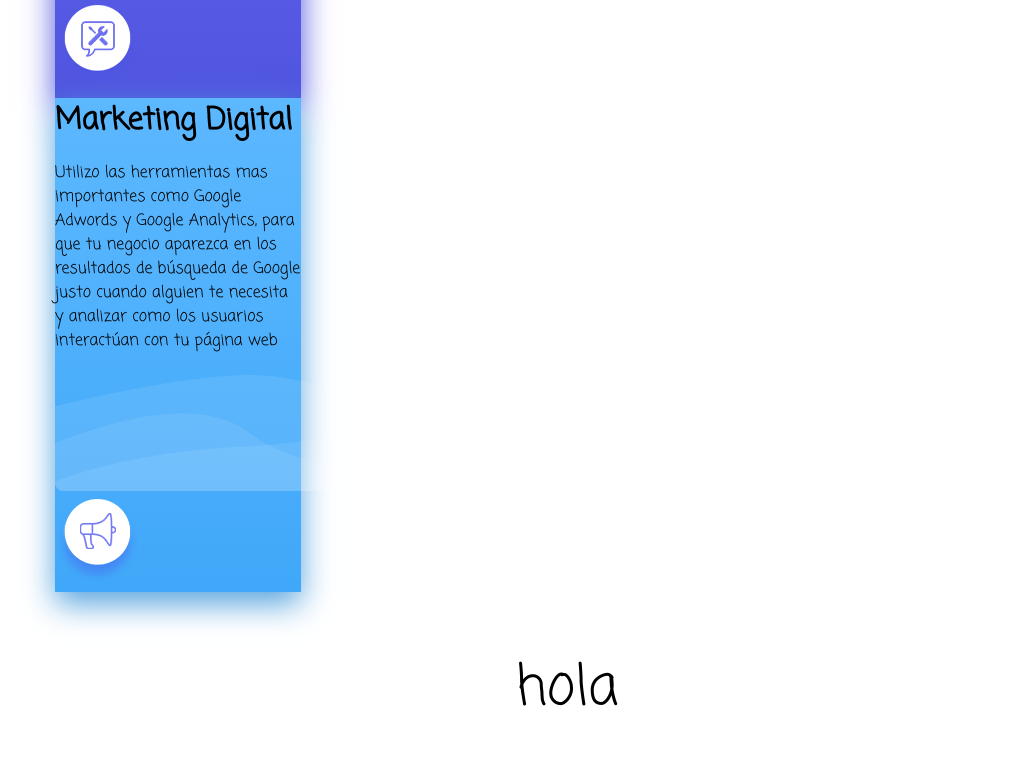
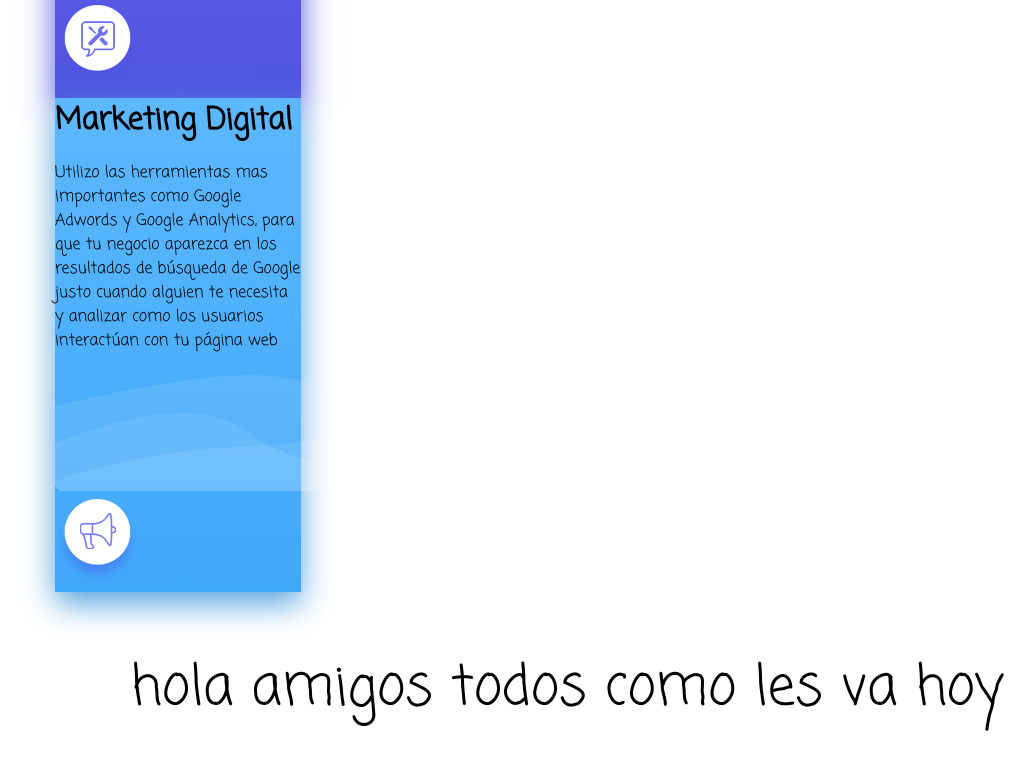
Before and after one commit to hundres272/invie-github, a plain HTML site: page index.html in a window 1280 px wide. Shown: the part 3890-4659 px from the top of the page, without its empty margins (73-1108 px from the left). Drawn offline with Linux system fonts and the light colour scheme.

Commit message:
hotfix 1

```diff
--- a/index.html
+++ b/index.html
@@ -119,7 +119,7 @@
       </section>
     </main>
     <div class="">
-      <h3>hola</h3>
+      <h3>hola amigos todos como les va hoy</h3>
     </div>
   </body>
 </html>
```
